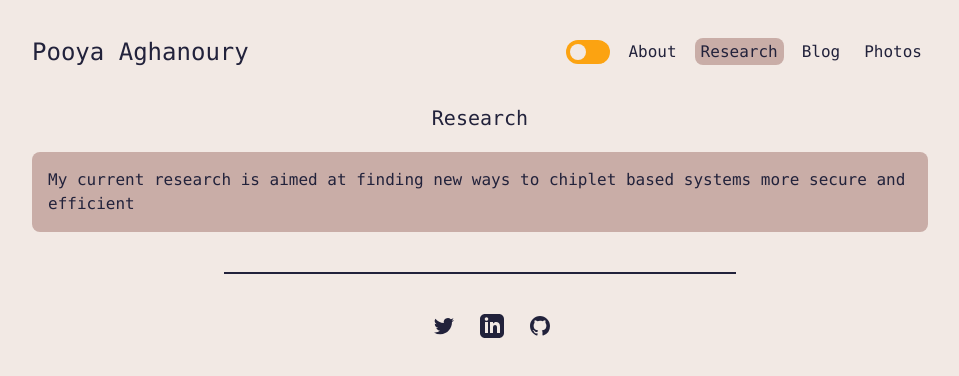
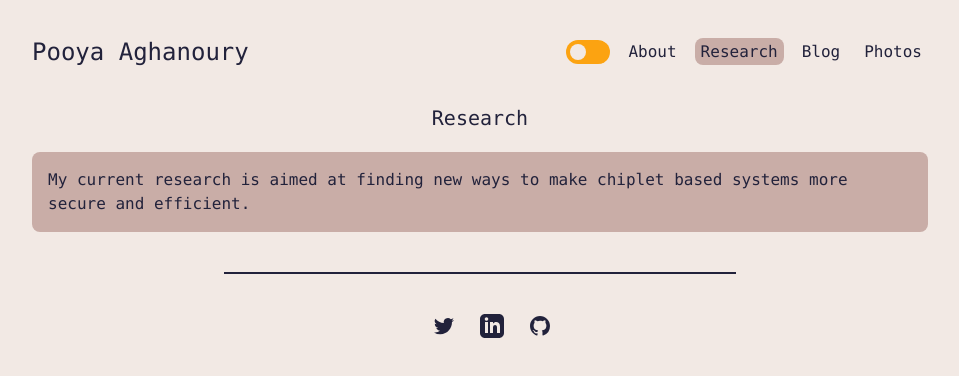
Before and after one commit to aghanoury/website, a Next.js app: page /research in a window 1280 px wide. Shown: the top 376 px of the page, without its empty margins (160-1119 px from the left). Built offline with nearby package versions, Linux system fonts and the light colour scheme.

Commit message:
typo fix

```diff
--- a/pages/research.tsx
+++ b/pages/research.tsx
@@ -7,8 +7,8 @@ const Research = () => {
       <h1 className="text-xl m-5">Research</h1>
       {/* <p className="text-justify sm:p-10">Nothing to post yet...</p> */}
       <Hpar>
-        My current research is aimed at finding new ways to chiplet based
-        systems more secure and efficient{" "}
+        My current research is aimed at finding new ways to make chiplet based
+        systems more secure and efficient.{" "}
       </Hpar>
     </div>
   );
```
